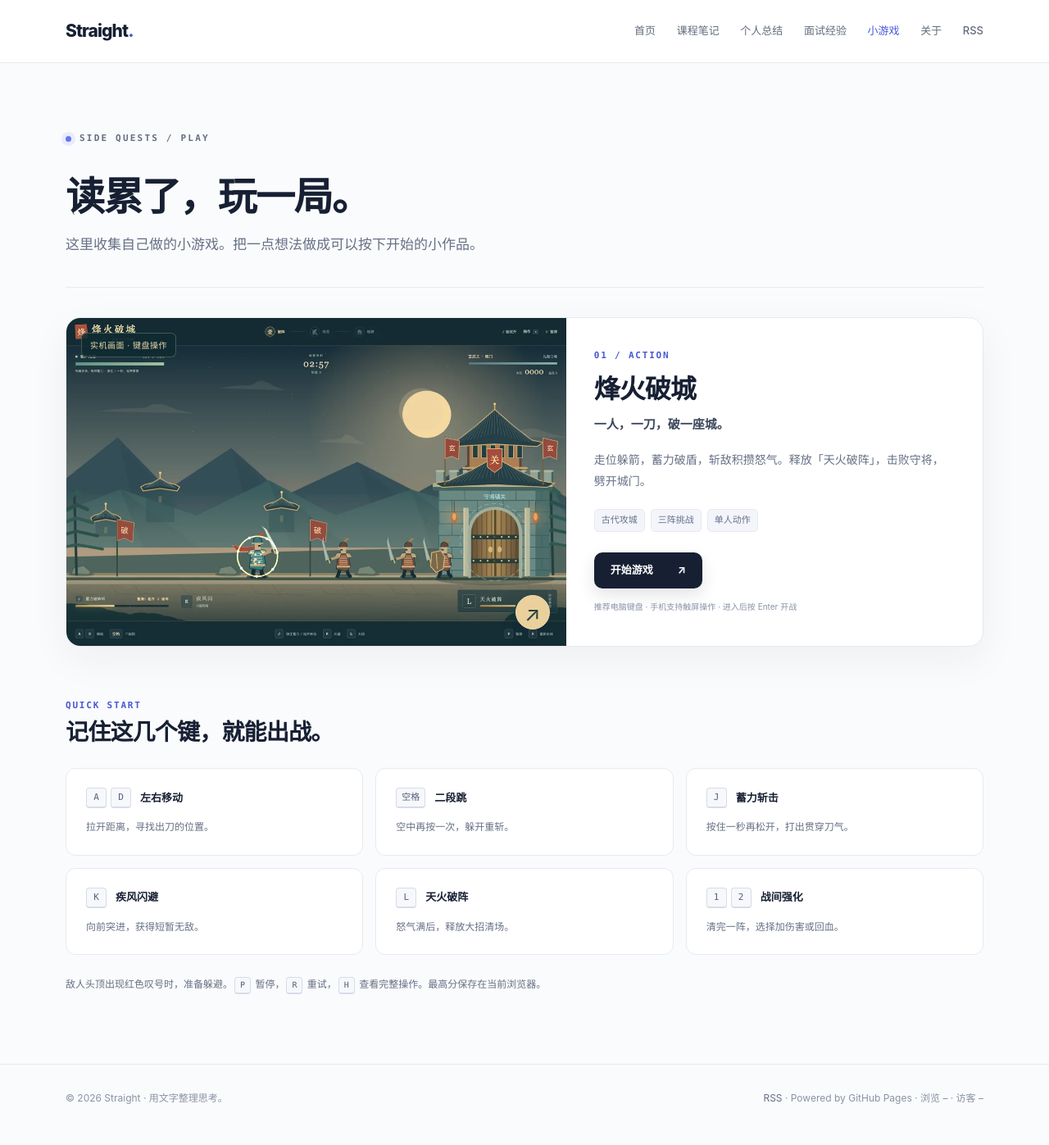
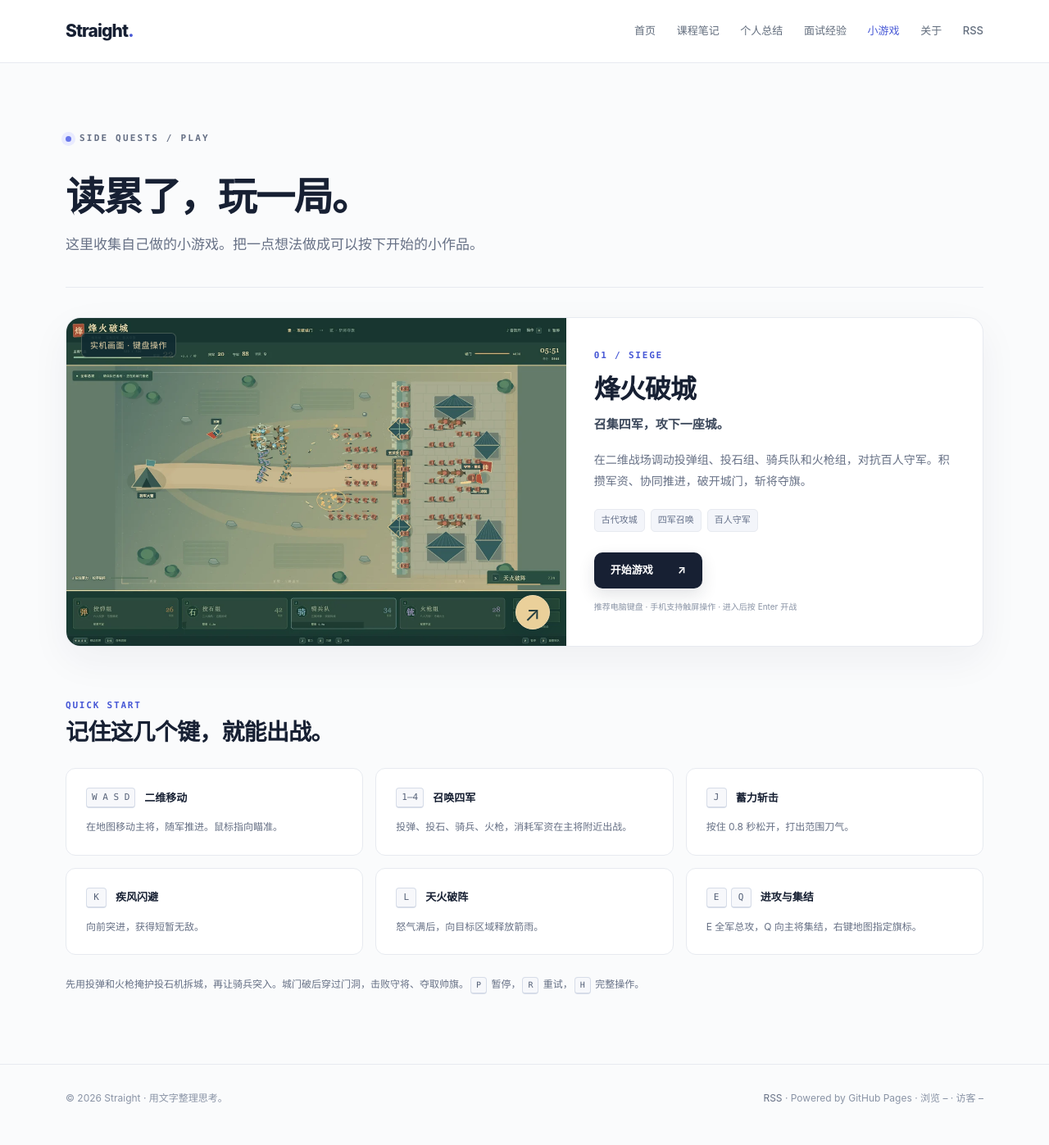
Before and after one commit to shuqingjinse/shuqingjinse.github.io, a Jekyll site: the page built from games/index.html, in a window 1280 px wide. Shown: the whole page at 82% size. Built offline with Jekyll 4.4.1, drawn with Linux system fonts in a browser that asks for light colours; comment, search, counter and statistics services are not loaded.

Commit message:
Upgrade Fire Siege to a top-down battlefield with four summonable squads

```diff
--- a/games/index.html
+++ b/games/index.html
@@ -1,7 +1,7 @@
 ---
 layout: default
 title: "小游戏"
-description: "阅读之外，玩一局自己做的小作品。体验烽火破城：走位、蓄力、闪避，用键盘打出一场攻城战。"
+description: "阅读之外，玩一局自己做的小作品。体验烽火破城：二维地图、四军召唤、百人守军，用键盘指挥一场攻城战。"
 permalink: /games/
 section: games
 ---
@@ -14,16 +14,16 @@ section: games
 <section class="games-showcase" aria-labelledby="fire-siege-title">
   <article class="featured-game">
     <a class="game-preview" href="{{ '/games/fire-siege/' | relative_url }}" aria-label="开始玩烽火破城">
-      <img src="{{ '/assets/images/games/fire-siege.webp' | relative_url }}" alt="烽火破城实机画面：先锋在月色古城前蓄力，金色光环环绕刀身" width="1200" height="779" fetchpriority="high">
+      <img src="{{ '/assets/images/games/fire-siege.webp' | relative_url }}" alt="烽火破城实机画面：俯视二维地图，投弹组、投石机、骑兵和火枪手协同进攻玄武关" width="1200" height="779" fetchpriority="high">
       <span class="game-preview-badge">实机画面 · 键盘操作</span>
       <span class="game-preview-play" aria-hidden="true">↗</span>
     </a>
     <div class="game-copy">
-      <p class="section-kicker">01 / ACTION</p>
+      <p class="section-kicker">01 / SIEGE</p>
       <h2 id="fire-siege-title">烽火破城</h2>
-      <p class="game-tagline">一人，一刀，破一座城。</p>
-      <p class="game-description">走位躲箭，蓄力破盾，斩敌积攒怒气。释放「天火破阵」，击败守将，劈开城门。</p>
-      <ul class="game-tags" aria-label="游戏特点"><li>古代攻城</li><li>三阵挑战</li><li>单人动作</li></ul>
+      <p class="game-tagline">召集四军，攻下一座城。</p>
+      <p class="game-description">在二维战场调动投弹组、投石组、骑兵队和火枪组，对抗百人守军。积攒军资、协同推进，破开城门，斩将夺旗。</p>
+      <ul class="game-tags" aria-label="游戏特点"><li>古代攻城</li><li>四军召唤</li><li>百人守军</li></ul>
       <a class="button-primary game-start" href="{{ '/games/fire-siege/' | relative_url }}">开始游戏 <span aria-hidden="true">↗</span></a>
       <p class="game-device-note">推荐电脑键盘 · 手机支持触屏操作 · 进入后按 Enter 开战</p>
     </div>
@@ -33,12 +33,12 @@ section: games
 <section class="game-guide" aria-labelledby="controls-title">
   <div class="section-head"><div><p class="section-kicker">QUICK START</p><h2 id="controls-title">记住这几个键，就能出战。</h2></div></div>
   <dl class="game-key-grid">
-    <div><dt><kbd>A</kbd> <kbd>D</kbd><span>左右移动</span></dt><dd>拉开距离，寻找出刀的位置。</dd></div>
-    <div><dt><kbd>空格</kbd><span>二段跳</span></dt><dd>空中再按一次，躲开重斩。</dd></div>
-    <div><dt><kbd>J</kbd><span>蓄力斩击</span></dt><dd>按住一秒再松开，打出贯穿刀气。</dd></div>
+    <div><dt><kbd>W A S D</kbd><span>二维移动</span></dt><dd>在地图移动主将，随军推进。鼠标指向瞄准。</dd></div>
+    <div><dt><kbd>1—4</kbd><span>召唤四军</span></dt><dd>投弹、投石、骑兵、火枪，消耗军资在主将附近出战。</dd></div>
+    <div><dt><kbd>J</kbd><span>蓄力斩击</span></dt><dd>按住 0.8 秒松开，打出范围刀气。</dd></div>
     <div><dt><kbd>K</kbd><span>疾风闪避</span></dt><dd>向前突进，获得短暂无敌。</dd></div>
-    <div><dt><kbd>L</kbd><span>天火破阵</span></dt><dd>怒气满后，释放大招清场。</dd></div>
-    <div><dt><kbd>1</kbd> <kbd>2</kbd><span>战间强化</span></dt><dd>清完一阵，选择加伤害或回血。</dd></div>
+    <div><dt><kbd>L</kbd><span>天火破阵</span></dt><dd>怒气满后，向目标区域释放箭雨。</dd></div>
+    <div><dt><kbd>E</kbd> <kbd>Q</kbd><span>进攻与集结</span></dt><dd>E 全军总攻，Q 向主将集结，右键地图指定旗标。</dd></div>
   </dl>
-  <p class="game-guide-note">敌人头顶出现红色叹号时，准备躲避。<kbd>P</kbd> 暂停，<kbd>R</kbd> 重试，<kbd>H</kbd> 查看完整操作。最高分保存在当前浏览器。</p>
+  <p class="game-guide-note">先用投弹和火枪掩护投石机拆城，再让骑兵突入。城门破后穿过门洞，击败守将、夺取帅旗。<kbd>P</kbd> 暂停，<kbd>R</kbd> 重试，<kbd>H</kbd> 完整操作。</p>
 </section>
--- a/index.html
+++ b/index.html
@@ -39,7 +39,7 @@ layout: default
         <a class="column-card column-play" href="{{ '/games/' | relative_url }}">
           <span class="column-topline"><span class="column-index">04 / PLAY</span><span class="column-icon" aria-hidden="true"><svg viewBox="0 0 24 24" fill="none" stroke="currentColor" stroke-width="1.6" stroke-linecap="round" stroke-linejoin="round" focusable="false"><path d="M7 7h10c2 0 3 1.3 3.5 3.5l1 6c.4 2.5-1.5 3.5-3 2L15 15H9l-3.5 3.5c-1.5 1.5-3.4.5-3-2l1-6C4 8.3 5 7 7 7Z"/><path d="M7 9v5M4.5 11.5h5M15.5 10.5h.01M18 13h.01"/></svg></span></span>
           <h2>小游戏</h2>
-          <p>阅读之外，玩一局《烽火破城》。用键盘走位、蓄力斩击，释放天火大招。</p>
+          <p>阅读之外，玩一局《烽火破城》。召唤四军，指挥百人攻城战，破门夺旗。</p>
           <span class="column-link">开始探索 <span aria-hidden="true">↗</span></span>
         </a>
       </div>
```
Also changed, not shown: games/fire-siege/index.html (+10 -16 lines), README.md, assets/images/games/fire-siege.webp.
